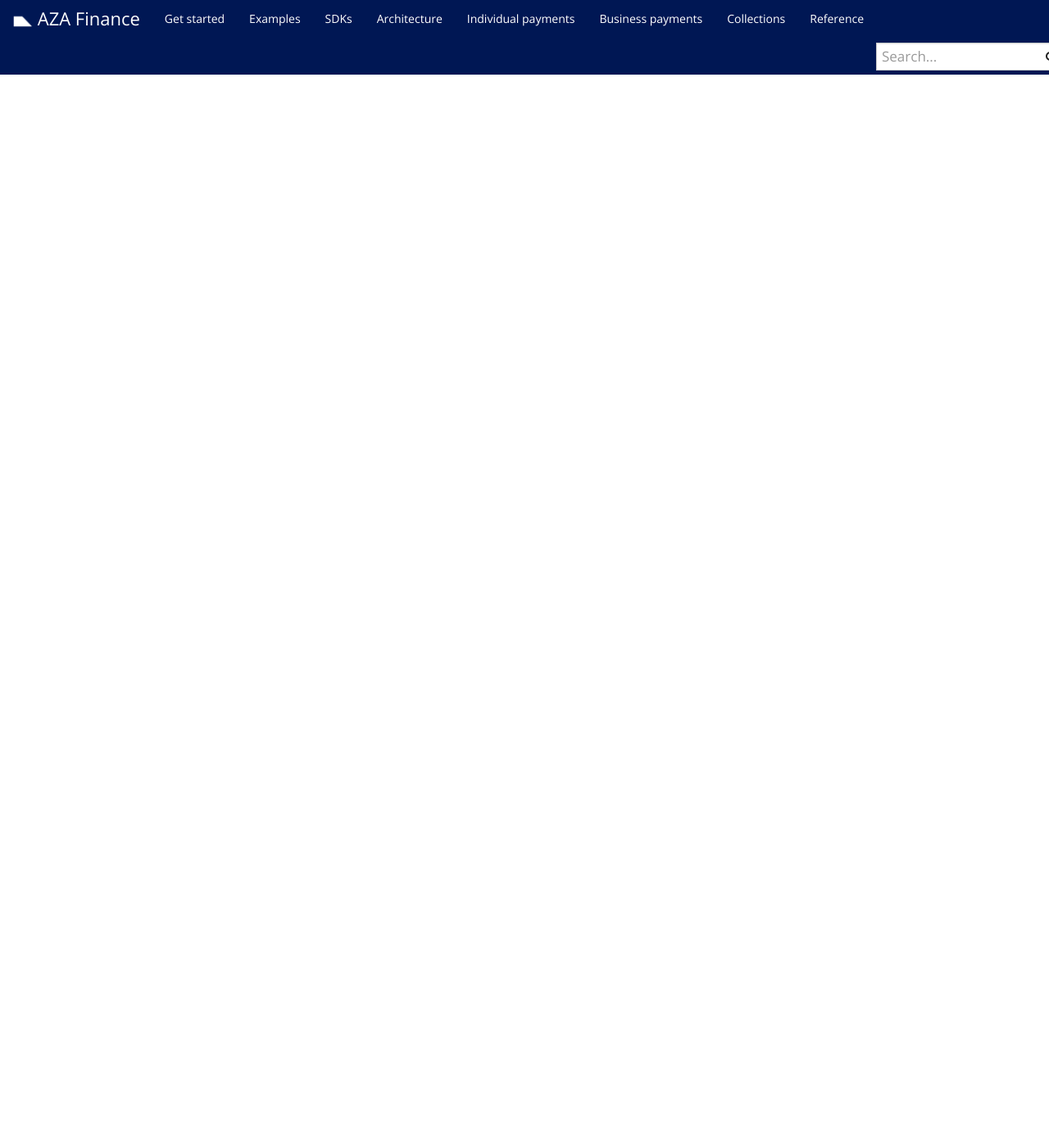
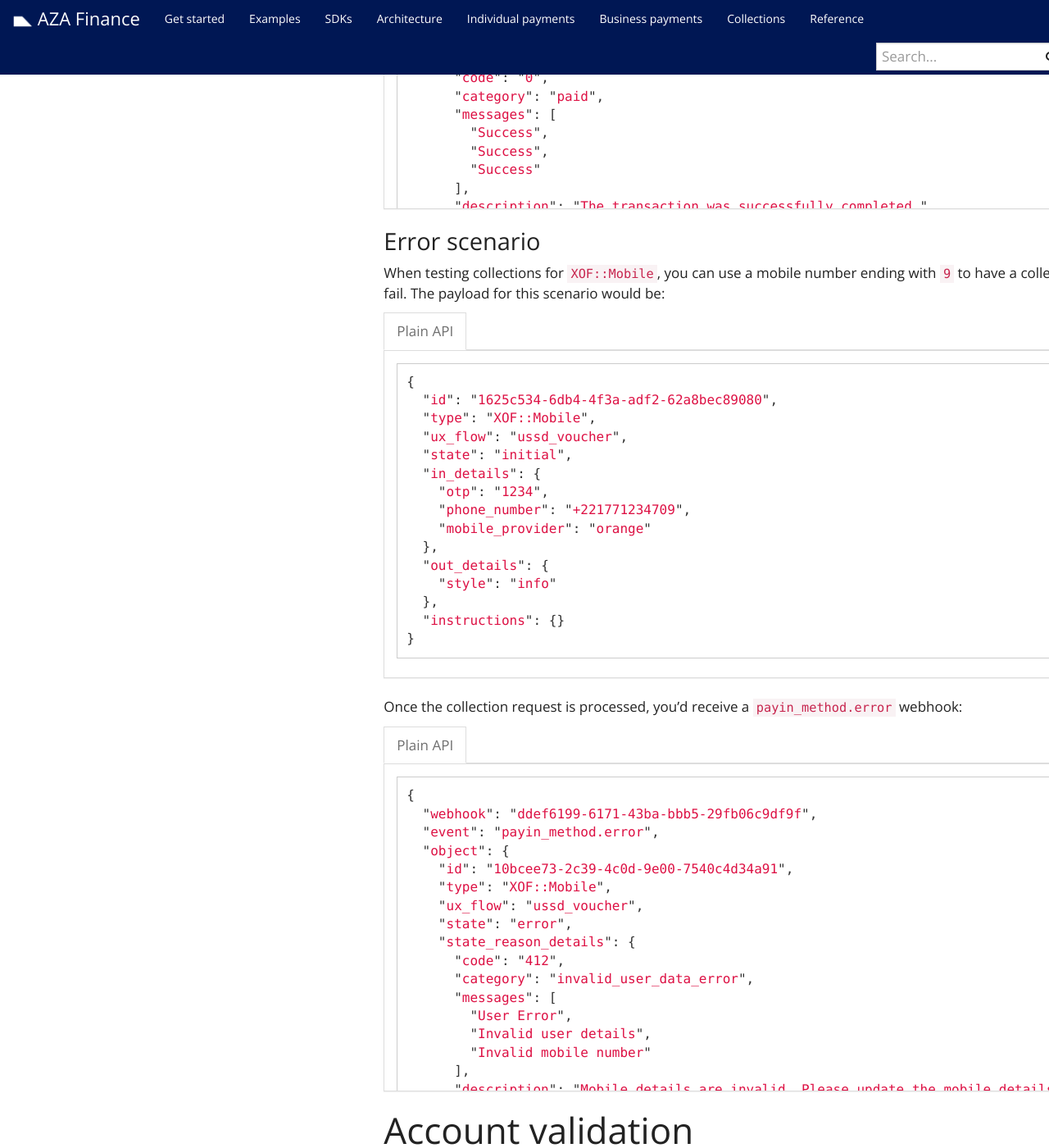
Before and after one commit to transferzero/api-documentation, a Jekyll site: the page built from _docs/sandbox-testing.md, in a window 1280 px wide and 1400 px high, scrolled down 2103 px. Shown: the whole window at 82% size. Built offline with Jekyll 4.4.1, drawn with Linux system fonts in a browser that asks for light colours; nearby versions of some CDN libraries; comment, search, counter and statistics services are not loaded; some of the changed text lies outside the part shown.

Commit message:
BTA-9115 Update XOF collections flow (#120)
* BTA-9115 Update XOF collections flow

* BTA-9115 Update error scenario for xof collections

* BTA-9115 Update success scenario for xof collections

````diff
--- a/_docs/sandbox-testing.md
+++ b/_docs/sandbox-testing.md
@@ -158,6 +158,152 @@
 {::comment}AUTO_GENERATED_CONTENT_END{:/comment}
 
 
+# Testing based on input
+You can test success/error scenarios based on payload attributes such as:
+- mobile_number
+- amount
+
+## XOF mobile collections
+### Success scenario
+When testing collections for `XOF::Mobile`, you can use a mobile number ending with `0` to have a collection succeed. The payload for this scenario would be:
+{% capture data-raw %}
+
+```javascript
+{
+  "id": "1625c534-6db4-4f3a-adf2-62a8bec89080",
+  "type": "XOF::Mobile",
+  "ux_flow": "ussd_voucher",
+  "state": "initial",
+  "in_details": {
+    "otp": "1234",
+    "phone_number": "+221771234700",
+    "mobile_provider": "orange"
+  },
+  "out_details": {
+    "style": "info"
+  },
+  "instructions": {}
+}
+```
+
+{% endcapture%}
+
+{% include language-tabbar.html prefix="collection-xof-mobile-success" raw=data-raw %}
+
+Once the collection request is processed, you'd receive a `payin_method.paid_in` webhook:
+{% capture data-raw %}
+
+```javascript
+{
+  "webhook": "ddef6199-6171-43ba-bbb5-29fb06c9df9f",
+  "event": "payin_method.paid_in",
+  "object": {
+    "id": "1625c534-6db4-4f3a-adf2-62a8bec89080",
+    "type": "XOF::Mobile",
+    "ux_flow": "ussd_voucher",
+    "state": "success",
+    "state_reason_details": {
+      "code": "0",
+      "category": "paid",
+      "messages": [
+        "Success",
+        "Success",
+        "Success"
+      ],
+      "description": "The transaction was successfully completed."
+    },
+    "in_details": {
+      "otp": "1234",
+      "ux_flow": "ussd_voucher",
+      "phone_number": "0771234700",
+      "mobile_provider": "orange"
+    },
+    "out_details": {
+      "style": "info"
+    },
+    "instructions": {
+    },
+    "transaction_id": "0d59466a-dc2f-4aca-bad1-d4a98da37697",
+    "transaction_external_id": "510c4e28-fe33-4c06-bd79-49d52d5b3094"
+  }
+}
+```
+
+{% endcapture%}
+
+{% include language-tabbar.html prefix="collection-xof-mobile-paid-in" raw=data-raw %}
+
+
+### Error scenario
+When testing collections for `XOF::Mobile`, you can use a mobile number ending with `9` to have a collection fail. The payload for this scenario would be:
+{% capture data-raw %}
+
+```javascript
+{
+  "id": "1625c534-6db4-4f3a-adf2-62a8bec89080",
+  "type": "XOF::Mobile",
+  "ux_flow": "ussd_voucher",
+  "state": "initial",
+  "in_details": {
+    "otp": "1234",
+    "phone_number": "+221771234709",
+    "mobile_provider": "orange"
+  },
+  "out_details": {
+    "style": "info"
+  },
+  "instructions": {}
+}
+```
+
+{% endcapture%}
+
+{% include language-tabbar.html prefix="collection-xof-mobile-error" raw=data-raw %}
+
+Once the collection request is processed, you'd receive a `payin_method.error` webhook:
+{% capture data-raw %}
+
+```javascript
+{
+  "webhook": "ddef6199-6171-43ba-bbb5-29fb06c9df9f",
+  "event": "payin_method.error",
+  "object": {
+    "id": "10bcee73-2c39-4c0d-9e00-7540c4d34a91",
+    "type": "XOF::Mobile",
+    "ux_flow": "ussd_voucher",
+    "state": "error",
+    "state_reason_details": {
+      "code": "412",
+      "category": "invalid_user_data_error",
+      "messages": [
+        "User Error",
+        "Invalid user details",
+        "Invalid mobile number"
+      ],
+      "description": "Mobile details are invalid. Please update the mobile details. You can also cancel this transaction."
+    },
+    "in_details": {
+      "otp": "1234",
+      "ux_flow": "ussd_voucher",
+      "phone_number": "0771234709",
+      "mobile_provider": "orange"
+    },
+    "out_details": {
+      "style": "info"
+    },
+    "instructions": {
+    },
+    "transaction_id": "b83f38d6-fc4c-49de-b512-f45ac914bbea",
+    "transaction_external_id": "9b5f3c64-9b6b-41b8-9658-168999961b70"
+  }
+}
+```
+
+{% endcapture%}
+
+{% include language-tabbar.html prefix="collection-xof-mobile-error" raw=data-raw %}
+
+
 # Account validation
 
 When testing our account validation feature for GHS and NGN bank payments any account number starting with a `9` will return a failure. All other account numbers will return a user with name `TEST USER`. For GHS mobile similalry phone numbers ending in an `8` or `9` will return a failure, while others return a user with name `TEST USER`. This applies to both the [account name enquiry]({{ "/docs/additional-features/" | prepend: site.baseurl }}#account-name-enquiry) feature and the [name validation in transactions]({{ "/docs/additional-features/" | prepend: site.baseurl }}#name-validation-in-transactions) feature.
````
Also changed, not shown: _docs/collection-details.md (+127 -42 lines).
